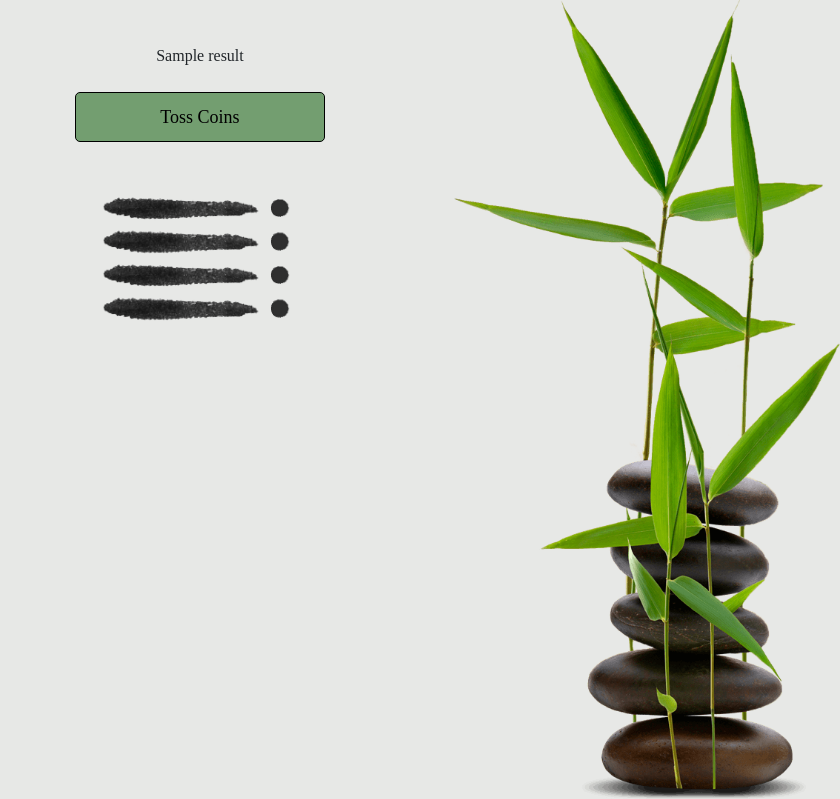
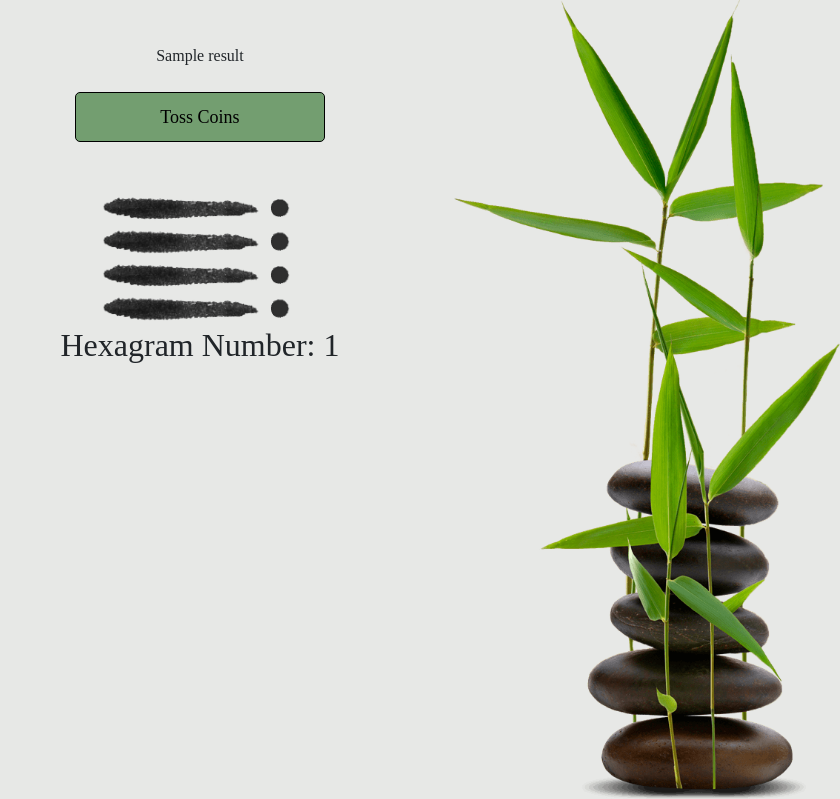
Before and after one commit to A-Abromaite/IChing_Website_final, a Django app: template mysite/iching/templates/toss_coins.html in a window 1280 px wide. Shown: the top 799 px of the page, without its empty margins (440-1280 px from the left). Run offline with Django 4.2, Linux system fonts and the light colour scheme; data comes from the database, SQL or seed files in the repository; both versions use the stored data as it was after the commit; tables that the repository leaves empty hold one stand-in row (values such as "Sample post"); the template is opened without the code that fills it: values that come from a table or form of the project are taken from there, most other values are stand-ins (such as "Sample title", 1, 10 or a date in 2020).

Commit message:
toss_coins.html updated with the view for hexagram number

```diff
--- a/mysite/iching/templates/toss_coins.html
+++ b/mysite/iching/templates/toss_coins.html
@@ -46,8 +46,12 @@
                 </li>
                 {% endfor %}
             </ul>
-
         </div>
+        {% if hexagram_number %}
+        <div>
+            <h2>Hexagram Number: {{ hexagram_number }}</h2>
+        </div>
+        {% endif %}
     </div>
 </div>
 {% endblock %}
```
Also changed, not shown: mysite/db.sqlite3.
